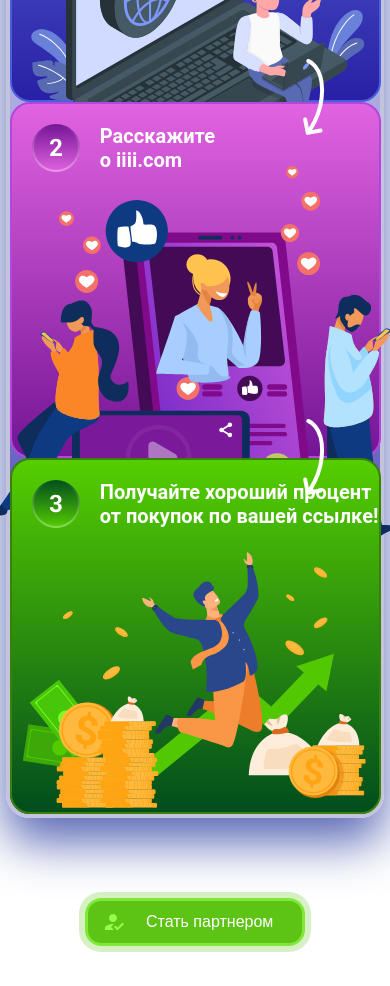
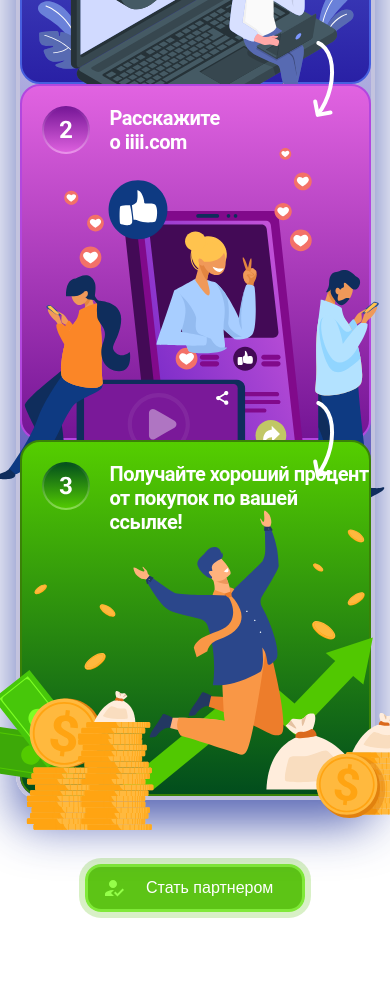
Before and after one commit to Artur-Lar/test-landing, a plain HTML site: page index.html in a window 390 px wide. Shown: the part 380-1366 px from the top of the page. After the commit the page ends 1332 px from the top, so only its background shows below. Drawn offline with Linux system fonts and the light colour scheme.

Commit message:
fix in mob

```diff
--- a/index.html
+++ b/index.html
@@ -54,7 +54,11 @@
             </div>
           </div>
           <div class="main-img">
-            <img src="images/Image-for-Step3.svg" alt="Image-for-deal" />
+            <img
+              class="img-step3"
+              src="images/Image-for-Step3.svg"
+              alt="Image-for-deal"
+            />
           </div>
         </div>
       </div>
--- a/styles.sass
+++ b/styles.sass
@@ -1,6 +1,7 @@
 body
   margin: 0
   font-family: 'Roboto', sans-serif
+  letter-spacing: -0.5px
 
 .main-container
   max-width: 1290px
@@ -19,6 +20,8 @@ body
   margin-bottom: 34px
   @media (max-width: 768px)
     padding: 10px
+    margin-top: 22px
+    margin-bottom: 28px
 
 .images-container
   position: relative
@@ -31,7 +34,7 @@ body
   @media (max-width: 768px)
     display: flex
     flex-direction: column
-    width: 95%
+    width: 90%
     margin: auto
 
 .first-arrow, .second-arrow
@@ -109,6 +112,7 @@ body
   margin-top: 20px
   margin-left: 20px
   display: flex
+  align-items: flex-start
 .text-for-numerous
   color: white
   padding-left: 20px
@@ -124,6 +128,11 @@ body
   @media (max-width: 768px)
     width: 125% !important
     margin-left: -43px
+.img-step3
+  @media (max-width: 768px)
+    width: 132% !important
+    margin-left: -51px
+    margin-top: -30px !important
 .main-img-for-Step2
   img
     margin-top: -6px
@@ -136,7 +145,7 @@ body
   margin-left: auto
   @media (max-width: 768px)
     width: fit-content
-    margin: 80px auto 40px auto
+    margin: 64px auto 40px auto
 .btn
   width: 220px
   display: flex
```
Also changed, not shown: styles.css, 1 other file.
